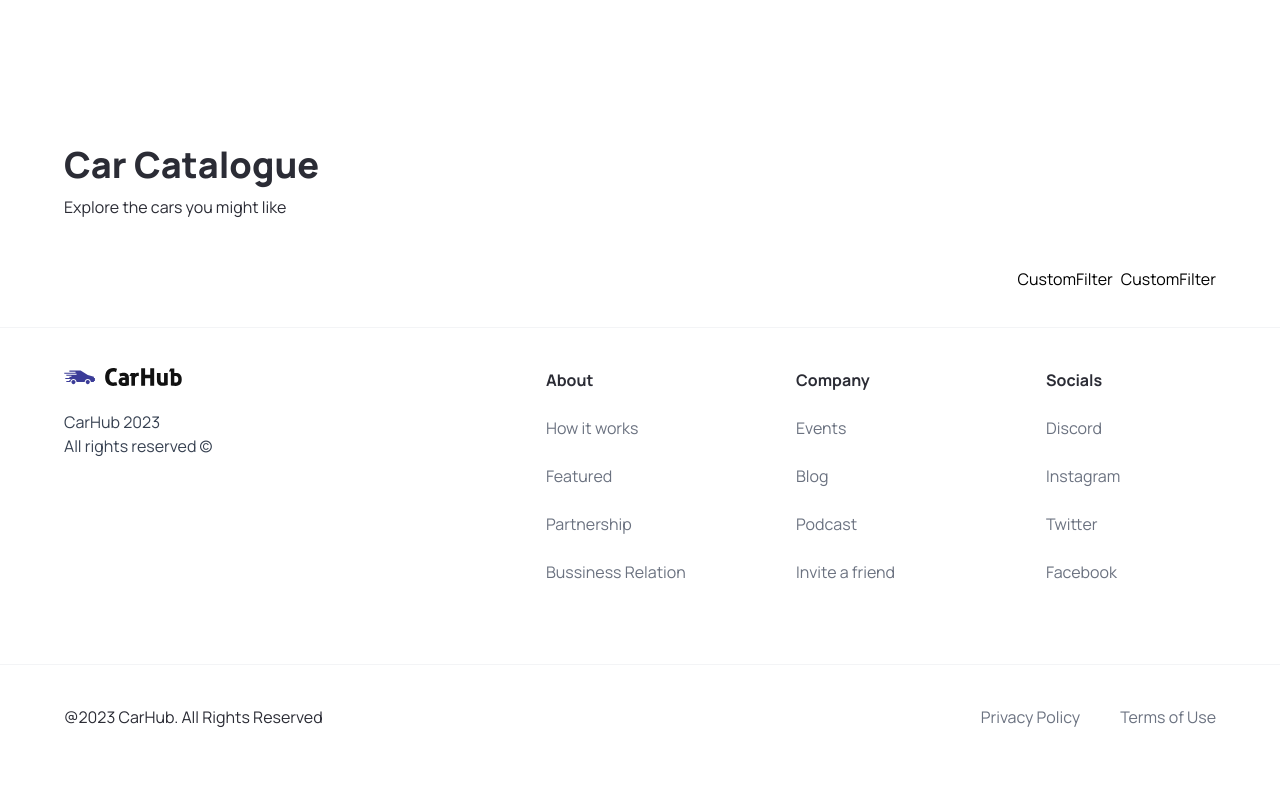
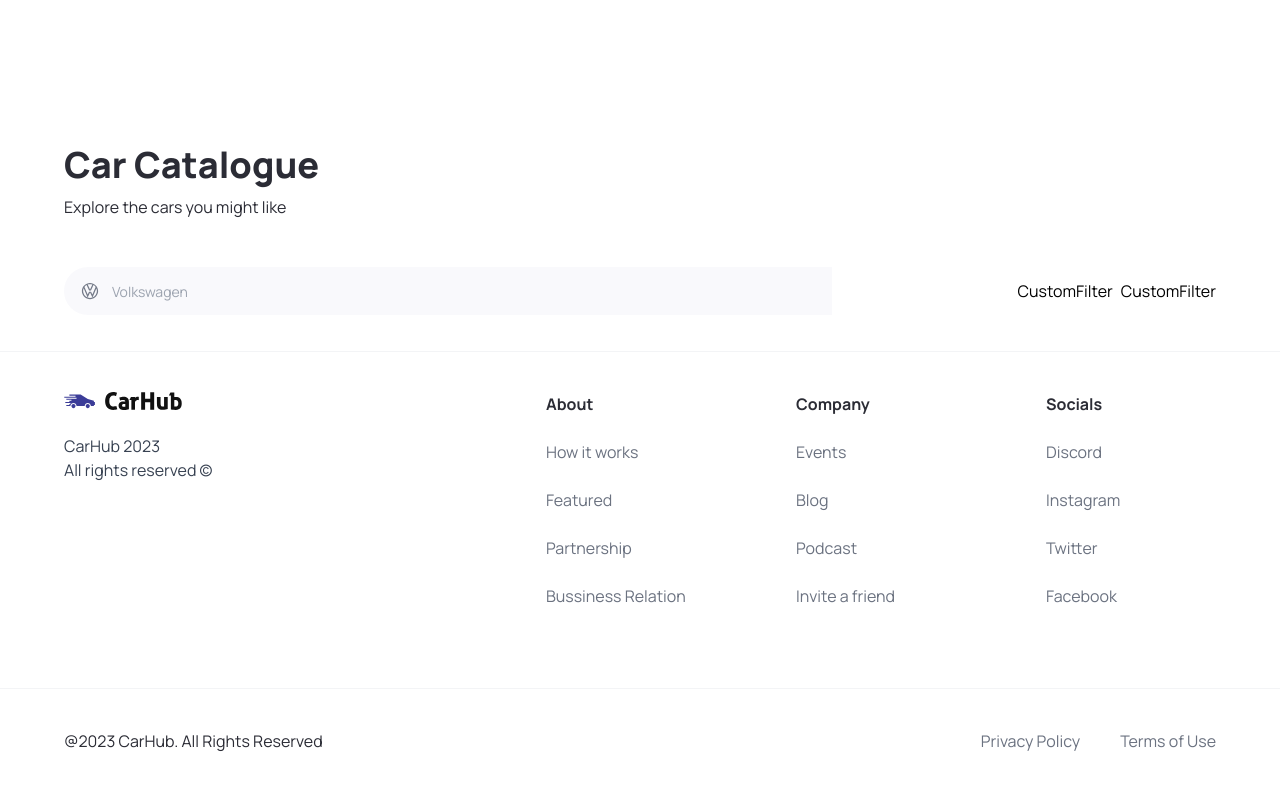
Before and after one commit to yessine-agrebi/CarHub, a Next.js app: page / in a window 1280 px wide. Shown: the part 719-1508 px from the top of the page. Built offline with nearby package versions, Linux system fonts and the light colour scheme.

Commit message:
searchmanufacturer component

```diff
--- a/components/SearchManufacturer.tsx
+++ b/components/SearchManufacturer.tsx
@@ -1,18 +1,76 @@
-"use client"
-import { searchManufacturerProps } from '@/types'
-import React from 'react'
-import { Combobox, Transition } from '@headlessui/react'
+"use client";
+import { searchManufacturerProps } from "@/types";
+import React from "react";
+import { Combobox, Transition } from "@headlessui/react";
+import Image from "next/image";
+import { useState, Fragment } from "react";
+import { manufacturers } from "@/constants";
 
-const SearchManufacturer = ({manufacturer, setManufacturer}: searchManufacturerProps) => {
+const SearchManufacturer = ({
+  manufacturer,
+  setManufacturer,
+}: searchManufacturerProps) => {
+  const [query, setQuery] = useState("");
+  const filteredManufacturer =
+    query === ""
+      ? manufacturers
+      : manufacturers.filter((item) =>
+          item
+            .toLowerCase()
+            .replace(/\s+/g, "")
+            .includes(query.toLowerCase().replace(/\s+/g, ""))
+        );
   return (
-    <div className='search-manufacturer'>
-        <Combobox>
-            <div className="relative w-full">
+    <div className="search-manufacturer">
+      <Combobox>
+        <div className="relative w-full">
+          <Combobox.Button className="absolute top-[14px]">
+            <Image
+              src="/car-logo.svg"
+              alt="car logo"
+              width={20}
+              height={20}
+              className="ml-4"
+            />
+          </Combobox.Button>
+          <Combobox.Input
+            className="search-manufacturer__input"
+            placeholder="Volkswagen"
+            displayValue={(manufacturer: string) => manufacturer}
+            onChange={(e) => setQuery(e.target.value)}
+          />
+          <Transition
+            as={Fragment}
+            leave="transition ease-in duration-100"
+            leaveFrom="opacity-100"
+            leaveTo="opacity-0"
+            afterLeave={() => setQuery("")}
+          >
+            <Combobox.Options>
+              {filteredManufacturer.map((item) => (
+                  <Combobox.Option
+                    key={item}
+                    className={({ active }) => `
+                    relative search-manufacturer__option ${
+                      active ? "bg-primary-blue text-white" : "text-gray-900"
+                    }
+                    `}
+                    value={item}
+                  >
+                    {({selected, active}) => {
+                        <>
 
-            </div>
-        </Combobox>
+                        </>
+                    }}
+                  </Combobox.Option>
+                ))
+              }
+            </Combobox.Options>
+          </Transition>
+        </div>
+      </Combobox>
     </div>
-  )
-}
+  );
+};
 
-export default SearchManufacturer
+export default SearchManufacturer;
```
